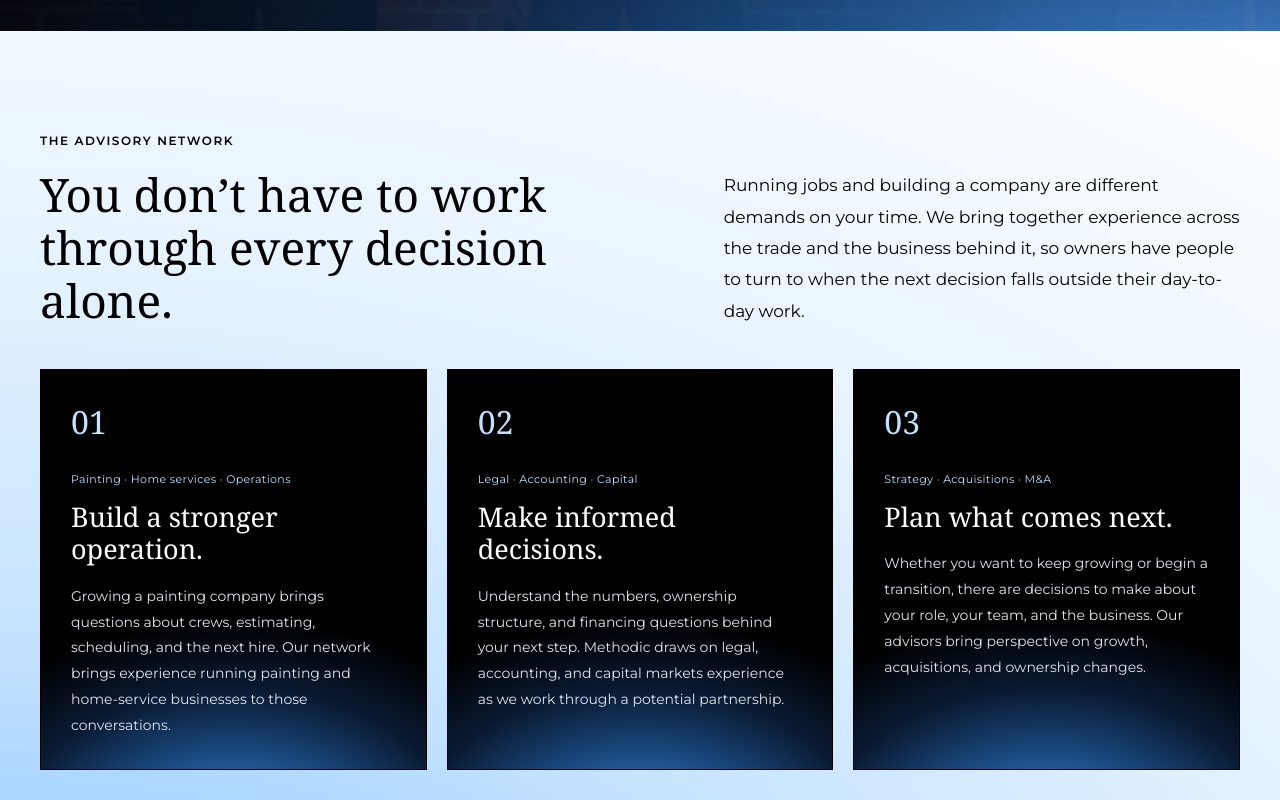
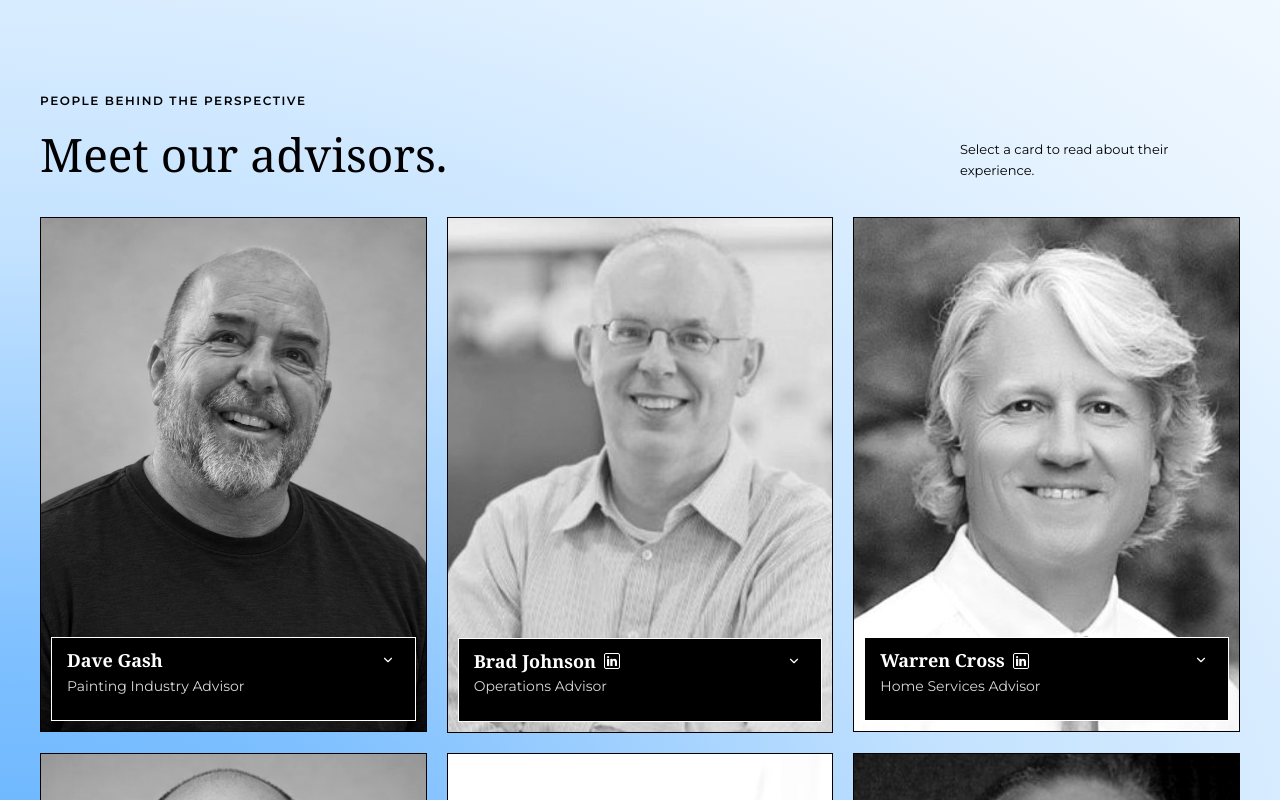
Before and after one commit to gkmestler/methodicpaintingsitemain, a Next.js app: page /team in a window 1280 px wide. Shown: the part 720-1520 px from the top of the page. Built offline with nearby package versions, Linux system fonts and the light colour scheme.

Commit message:
Simplify team page copy and remove repeated advisory section

```diff
--- a/app/team/page.tsx
+++ b/app/team/page.tsx
@@ -18,31 +18,12 @@ export const metadata: Metadata = {
   openGraph: { title, description, url: '/team' },
 }
 
-const support = [
-  {
-    title: 'Build a stronger operation.',
-    expertise: 'Painting · Home services · Operations',
-    body: 'Growing a painting company brings questions about crews, estimating, scheduling, and the next hire. Our network brings experience running painting and home-service businesses to those conversations.',
-  },
-  {
-    title: 'Make informed decisions.',
-    expertise: 'Legal · Accounting · Capital',
-    body: 'Understand the numbers, ownership structure, and financing questions behind your next step. Methodic draws on legal, accounting, and capital markets experience as we work through a potential partnership.',
-  },
-  {
-    title: 'Plan what comes next.',
-    expertise: 'Strategy · Acquisitions · M&A',
-    body: 'Whether you want to keep growing or begin a transition, there are decisions to make about your role, your team, and the business. Our advisors bring perspective on growth, acquisitions, and ownership changes.',
-  },
-]
-
 export default function TeamPage() {
   return (
     <main>
       <PageHero
-        eyebrow="OUR TEAM & ADVISORY NETWORK"
         title="MORE EXPERIENCE. IN YOUR CORNER."
-        subtitle="You know your business. Through Methodic, you can draw on a wider network of painting operators, business builders, and advisors to help you grow a stronger, more valuable company."
+        subtitle="You know your business. We bring a network of painting operators, business builders, and advisors to help you grow a stronger, more valuable company."
         buttonLabel="Talk about your business"
         tone="dark"
         size="short"
@@ -50,29 +31,6 @@ export default function TeamPage() {
       />
 
       <Section tone="light" id="advisory-network">
-        <div className={styles.intro} data-reveal>
-          <div>
-            <p className={styles.eyebrow}>THE ADVISORY NETWORK</p>
-            <h2 className={styles.heading}>You don’t have to work<br className={styles.desktopBreak} /> through every decision alone.</h2>
-          </div>
-          <p className={styles.lead}>
-            Running jobs and building a company are different demands on your time.
-            We bring together experience across the trade and the business behind it,
-            so owners have people to turn to when the next decision falls outside their day-to-day work.
-          </p>
-        </div>
-
-        <div className={styles.supportGrid}>
-          {support.map((item, index) => (
-            <article className={styles.supportCard} key={item.title} data-reveal>
-              <span className={styles.number} aria-hidden="true">0{index + 1}</span>
-              <p className={styles.expertise}>{item.expertise}</p>
-              <h3>{item.title}</h3>
-              <p className={styles.supportBody}>{item.body}</p>
-            </article>
-          ))}
-        </div>
-
         <div className={styles.rosterHeader} data-reveal>
           <div>
             <p className={styles.eyebrow}>PEOPLE BEHIND THE PERSPECTIVE</p>
@@ -115,7 +73,7 @@ export default function TeamPage() {
           <h2 className={styles.heading}>Partners</h2>
           <p className={styles.lead}>
             Gavin, Logan, and Dean lead Methodic Painting. Start with a conversation
-            about the company you’ve built, what you want to protect, and where you want to take it.
+            about the company you’ve built and where you want to take it.
           </p>
         </div>
         <TeamGrid members={partners} />
```
